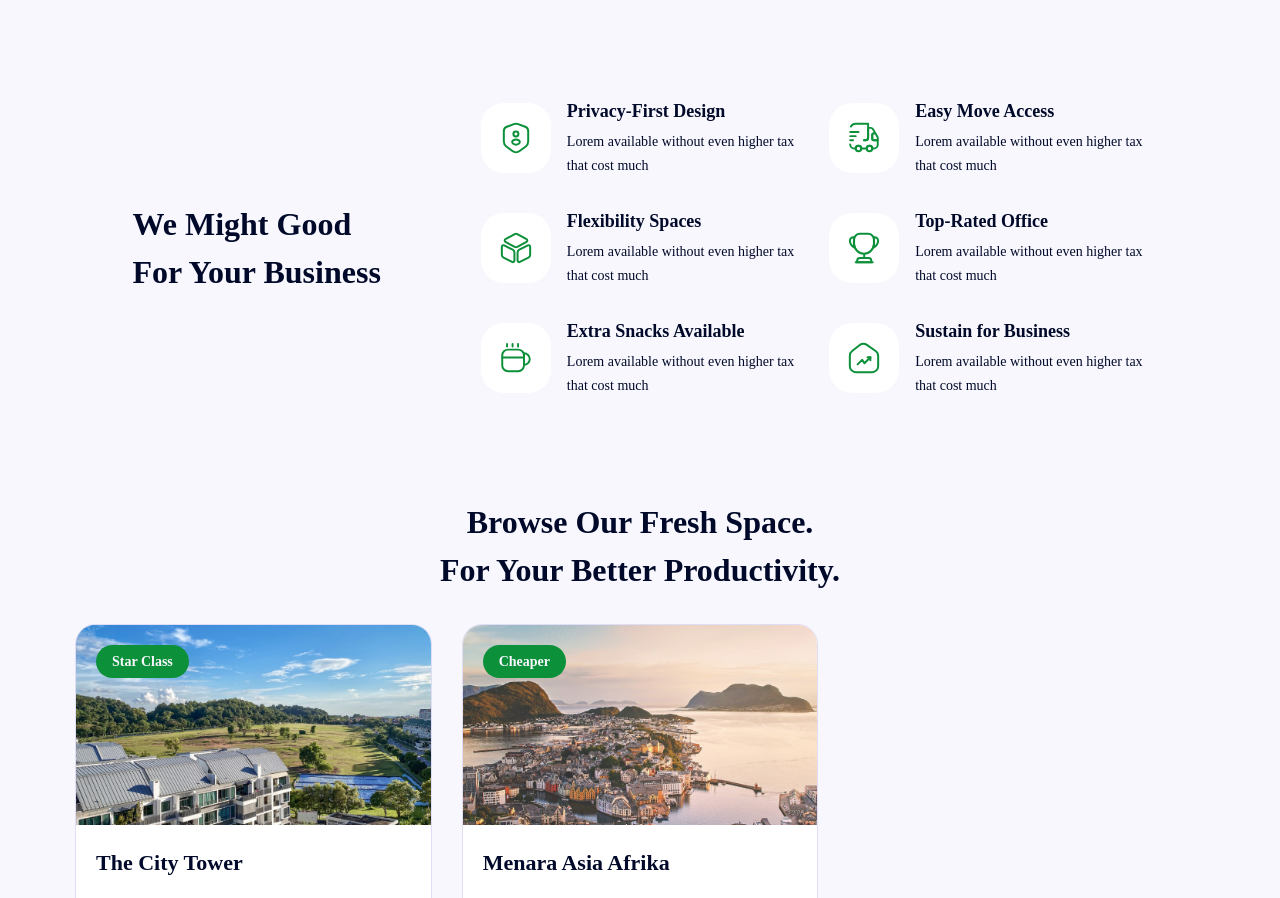
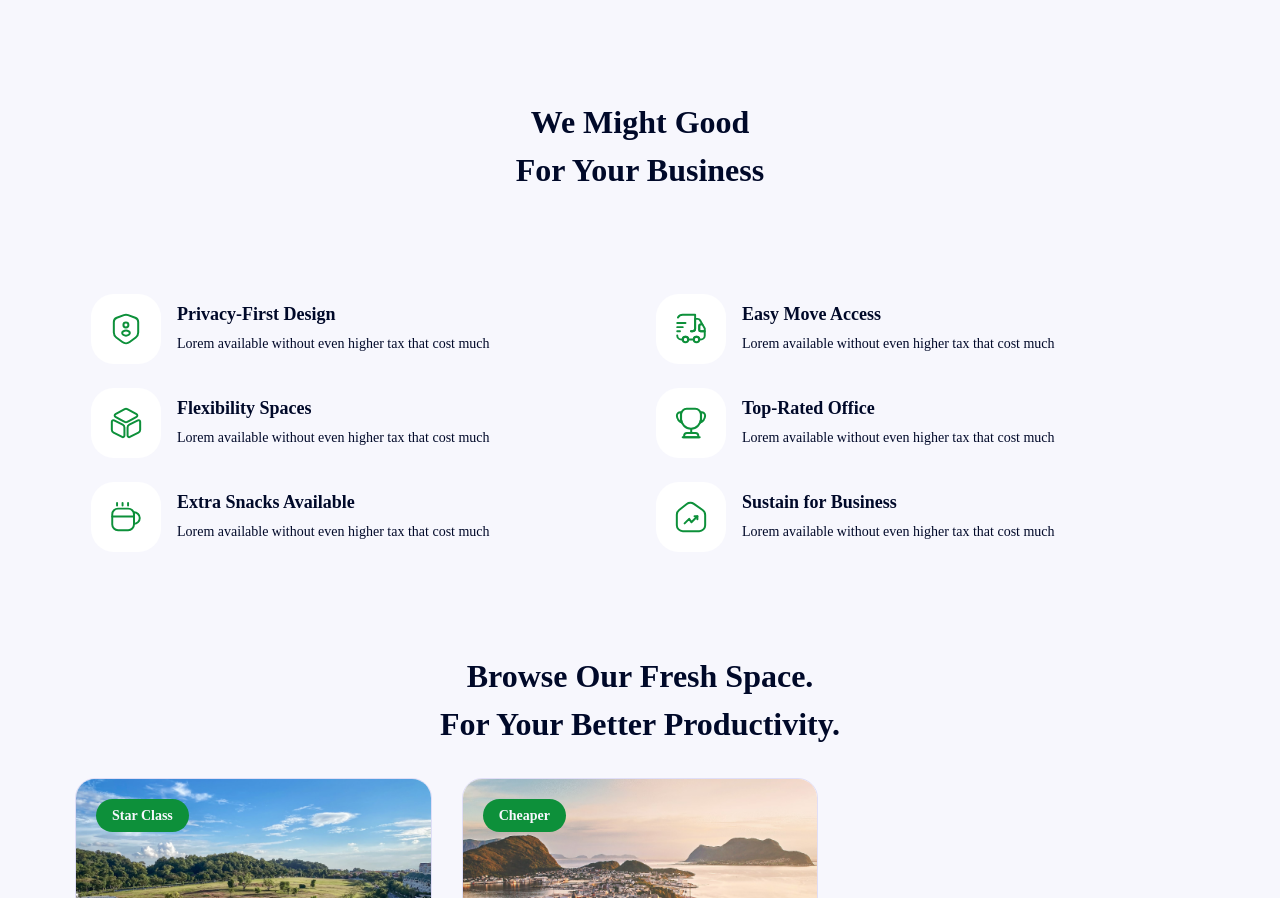
Before and after one commit to fadhillahrmdhn/KantorKu, a Next.js app: page / in a window 1280 px wide. Shown: the part 1613-2511 px from the top of the page. Built offline with nearby package versions, Linux system fonts and the light colour scheme.

Commit message:
Refactor BenefitsSection component for improved layout and responsiveness; utilize benefits array for rendering

```diff
--- a/src/components/BenefitsSection.tsx
+++ b/src/components/BenefitsSection.tsx
@@ -1,71 +1,62 @@
-import React from 'react'
-import Image from 'next/image'
+import React from 'react';
+import Image from 'next/image';
+
+const benefits = [
+  {
+    icon: '/assets/images/icons/security-user.svg',
+    title: 'Privacy-First Design',
+    description: 'Lorem available without even higher tax that cost much',
+  },
+  {
+    icon: '/assets/images/icons/group.svg',
+    title: 'Easy Move Access',
+    description: 'Lorem available without even higher tax that cost much',
+  },
+  {
+    icon: '/assets/images/icons/3dcube.svg',
+    title: 'Flexibility Spaces',
+    description: 'Lorem available without even higher tax that cost much',
+  },
+  {
+    icon: '/assets/images/icons/cup.svg',
+    title: 'Top-Rated Office',
+    description: 'Lorem available without even higher tax that cost much',
+  },
+  {
+    icon: '/assets/images/icons/coffee.svg',
+    title: 'Extra Snacks Available',
+    description: 'Lorem available without even higher tax that cost much',
+  },
+  {
+    icon: '/assets/images/icons/home-trend-up.svg',
+    title: 'Sustain for Business',
+    description: 'Lorem available without even higher tax that cost much',
+  },
+];
 
 const BenefitsSection = () => {
   return (
-          <section id="Benefits" className="flex items-center justify-center w-[1015px] mx-auto gap-[100px] mt-[100px]">
-        <h2 className="font-bold text-[32px] leading-[48px] text-nowrap">
-          We Might Good <br />
-          For Your Business
+    <section id="Benefits" className="w-full max-w-[1130px] mx-auto px-4 mt-20 lg:mt-[100px]">
+      <div className="flex flex-col lg:flex-row items-center justify-center gap-8 lg:gap-[100px]">
+        <h2 className="font-bold text-[28px] lg:!text-[32px] leading-tight lg:leading-[48px] text-center lg:text-left text-nowrap">
+          We Might Good <br /> For Your Business
         </h2>
-        <div className="grid grid-cols-2 gap-[30px]">
-          <div className="flex items-center gap-4">
-            <div className="flex items-center justify-center shrink-0 w-[70px] h-[70px] rounded-[23px] bg-white overflow-hidden">
-              <Image width={34} height={34} src="/assets/images/icons/security-user.svg" alt="icon" />
+        <div className="grid grid-cols-1 sm:grid-cols-2 gap-x-8 gap-y-6 w-full">
+          {benefits.map((benefit) => (
+            <div key={benefit.title} className="flex items-center gap-4">
+              <div className="flex items-center justify-center shrink-0 w-[70px] h-[70px] rounded-[23px] bg-white overflow-hidden">
+                <Image width={34} height={34} src={benefit.icon} alt={`${benefit.title} icon`} />
+              </div>
+              <div className="flex flex-col gap-1">
+                <p className="font-bold text-lg leading-[27px]">{benefit.title}</p>
+                <p className="text-sm leading-[24px]">{benefit.description}</p>
+              </div>
             </div>
-            <div className="flex flex-col gap-[5px]">
-              <p className="font-bold text-lg leading-[27px]">Privacy-First Design</p>
-              <p className="text-sm leading-[24px]">Lorem available without even higher tax that cost much</p>
-            </div>
-          </div>
-          <div className="flex items-center gap-4">
-            <div className="flex items-center justify-center shrink-0 w-[70px] h-[70px] rounded-[23px] bg-white overflow-hidden">
-              <Image width={34} height={34} src="/assets/images/icons/group.svg" alt="icon" />
-            </div>
-            <div className="flex flex-col gap-[5px]">
-              <p className="font-bold text-lg leading-[27px]">Easy Move Access</p>
-              <p className="text-sm leading-[24px]">Lorem available without even higher tax that cost much</p>
-            </div>
-          </div>
-          <div className="flex items-center gap-4">
-            <div className="flex items-center justify-center shrink-0 w-[70px] h-[70px] rounded-[23px] bg-white overflow-hidden">
-              <Image width={34} height={34} src="/assets/images/icons/3dcube.svg" alt="icon" />
-            </div>
-            <div className="flex flex-col gap-[5px]">
-              <p className="font-bold text-lg leading-[27px]">Flexibility Spaces</p>
-              <p className="text-sm leading-[24px]">Lorem available without even higher tax that cost much</p>
-            </div>
-          </div>
-          <div className="flex items-center gap-4">
-            <div className="flex items-center justify-center shrink-0 w-[70px] h-[70px] rounded-[23px] bg-white overflow-hidden">
-              <Image width={34} height={34} src="/assets/images/icons/cup.svg" alt="icon" />
-            </div>
-            <div className="flex flex-col gap-[5px]">
-              <p className="font-bold text-lg leading-[27px]">Top-Rated Office</p>
-              <p className="text-sm leading-[24px]">Lorem available without even higher tax that cost much</p>
-            </div>
-          </div>
-          <div className="flex items-center gap-4">
-            <div className="flex items-center justify-center shrink-0 w-[70px] h-[70px] rounded-[23px] bg-white overflow-hidden">
-              <Image width={34} height={34} src="/assets/images/icons/coffee.svg" alt="icon" />
-            </div>
-            <div className="flex flex-col gap-[5px]">
-              <p className="font-bold text-lg leading-[27px]">Extra Snacks Available</p>
-              <p className="text-sm leading-[24px]">Lorem available without even higher tax that cost much</p>
-            </div>
-          </div>
-          <div className="flex items-center gap-4">
-            <div className="flex items-center justify-center shrink-0 w-[70px] h-[70px] rounded-[23px] bg-white overflow-hidden">
-              <Image width={34} height={34} src="/assets/images/icons/home-trend-up.svg" alt="icon" />
-            </div>
-            <div className="flex flex-col gap-[5px]">
-              <p className="font-bold text-lg leading-[27px]">Sustain for Business</p>
-              <p className="text-sm leading-[24px]">Lorem available without even higher tax that cost much</p>
-            </div>
-          </div>
+          ))}
         </div>
-      </section>
-  )
-}
+      </div>
+    </section>
+  );
+};
 
-export default BenefitsSection
+export default BenefitsSection;
```
